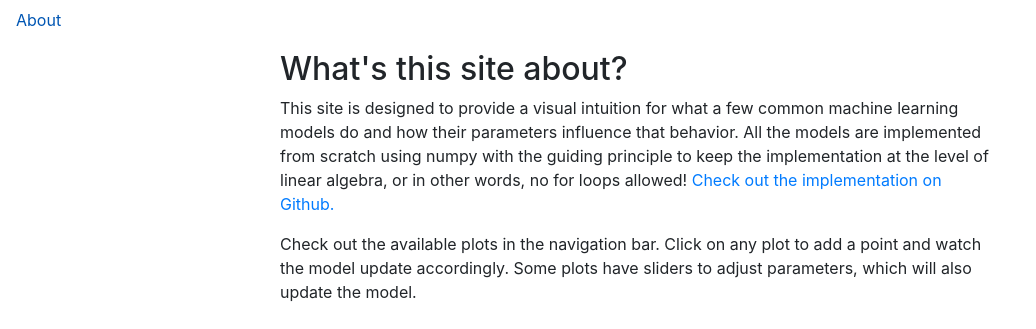
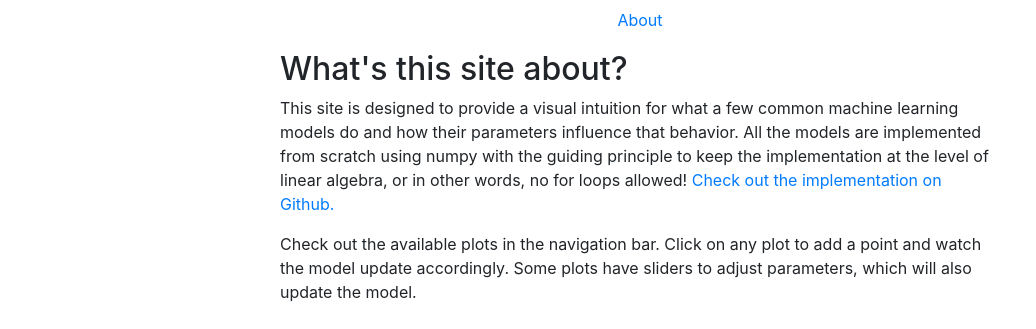
Before and after one commit to adamtobey/ml-models, a Python web app: template templates/about.html in a window 1280 px wide. Shown: the top 329 px of the page, without its empty margins (0-1036 px from the left). Run offline with Jinja, Linux system fonts and the light colour scheme; the template is opened without the code that fills it, so the values that code supplies are empty; some libraries are stand-ins or nearby versions.

Commit message:
Improve CSS: center nav and content, add max width

```diff
--- a/templates/base.html
+++ b/templates/base.html
@@ -4,7 +4,19 @@
 <head>
   <link rel="stylesheet" href="https://maxcdn.bootstrapcdn.com/bootstrap/4.0.0-beta.2/css/bootstrap.min.css" integrity="sha384-PsH8R72JQ3SOdhVi3uxftmaW6Vc51MKb0q5P2rRUpPvrszuE4W1povHYgTpBfshb" crossorigin="anonymous">
   <style>
+    .main-container .bk-root {
+      width: auto;
+    }
+    .nav {
+      justify-content: center;
+    }
+    .root-container {
+      max-width: 800px;
+      margin: auto;
+    }
     .main-container {
+      display: flex;
+      justify-content: center;
       padding: 10px 25px;
     }
     .main-container .bk-root {
@@ -21,6 +33,7 @@
 </head>
 
 <body>
+  <div class="root-container">
     <ul class="nav">
       <li class="nav-item" href="/">
         <a class="nav-link" href="/">About</a>
@@ -35,5 +48,6 @@
       {% block content %}
       {% endblock %}
     </div>
+  </div>
 </body>
 </html>
```
Lines whose indentation alone changed are shown as unchanged.
